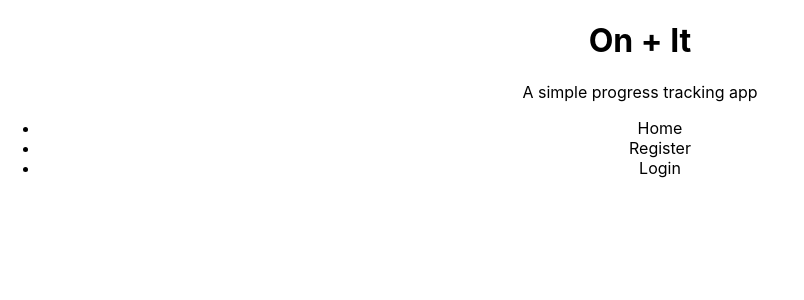
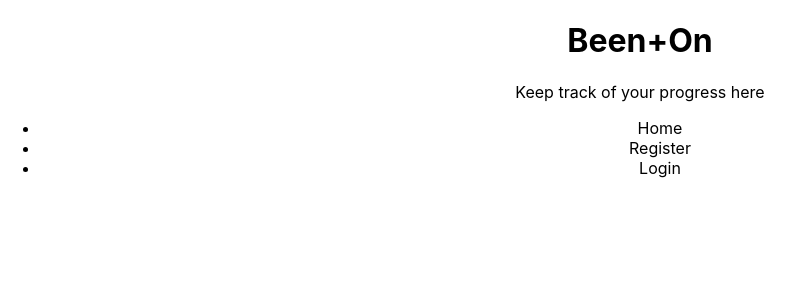
Before and after one commit to takuhartley/On-It, a React (Create React App) app: page / in a window 1280 px wide. Shown: the top 300 px of the page, without its empty margins (0-804 px from the left). Built offline with nearby package versions, Linux system fonts and the light colour scheme.

Commit message:
Adding files

```diff
--- a/src/App.js
+++ b/src/App.js
@@ -1,12 +1,11 @@
 import React from 'react';
-import logo from './logo.svg';
+import Homepage from './Components/Homepage/Homepage'
 import './App.css';
 
 function App() {
   return (
     <div className="App">
-    <h1>On + It</h1>
-    <p>A simple progress tracking app</p>
+    <Homepage />
     <nav>
       <ul>
         <li>Home</li>
--- /dev/null
+++ b/src/Components/Homepage/Homepage.js
@@ -0,0 +1,14 @@
+import React, { Component } from 'react'
+
+export class Homepage extends Component {
+    render() {
+        return (
+            <div>
+                <h1>Been+On</h1>
+                <p>Keep track of your progress here</p>
+            </div>
+        )
+    }
+}
+
+export default Homepage
```
Also changed, not shown: src/Components/Goals/Goals.js (added, +13 -0 lines), src/Components/Homepage/Homepage.css (added), src/Components/Navigation/Nav.css (added), src/Components/Navigation/Nav.js (added).
